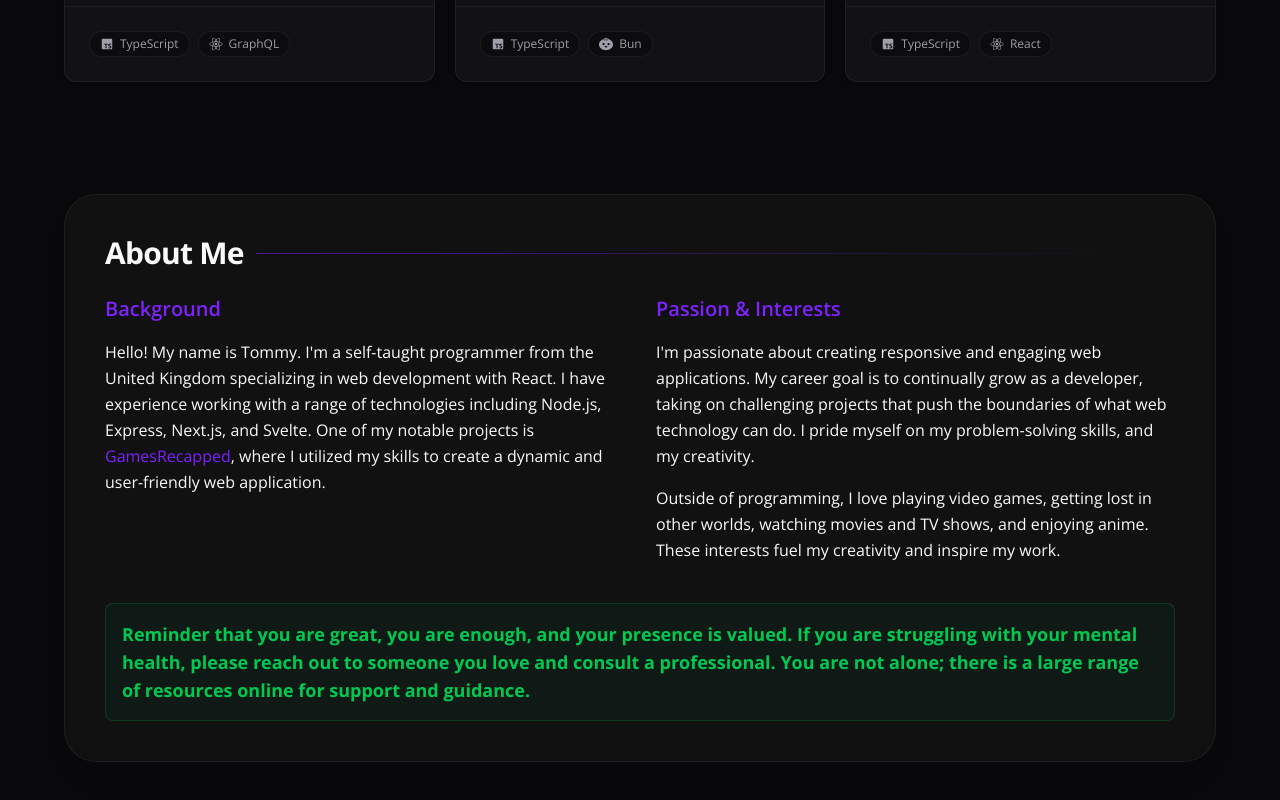
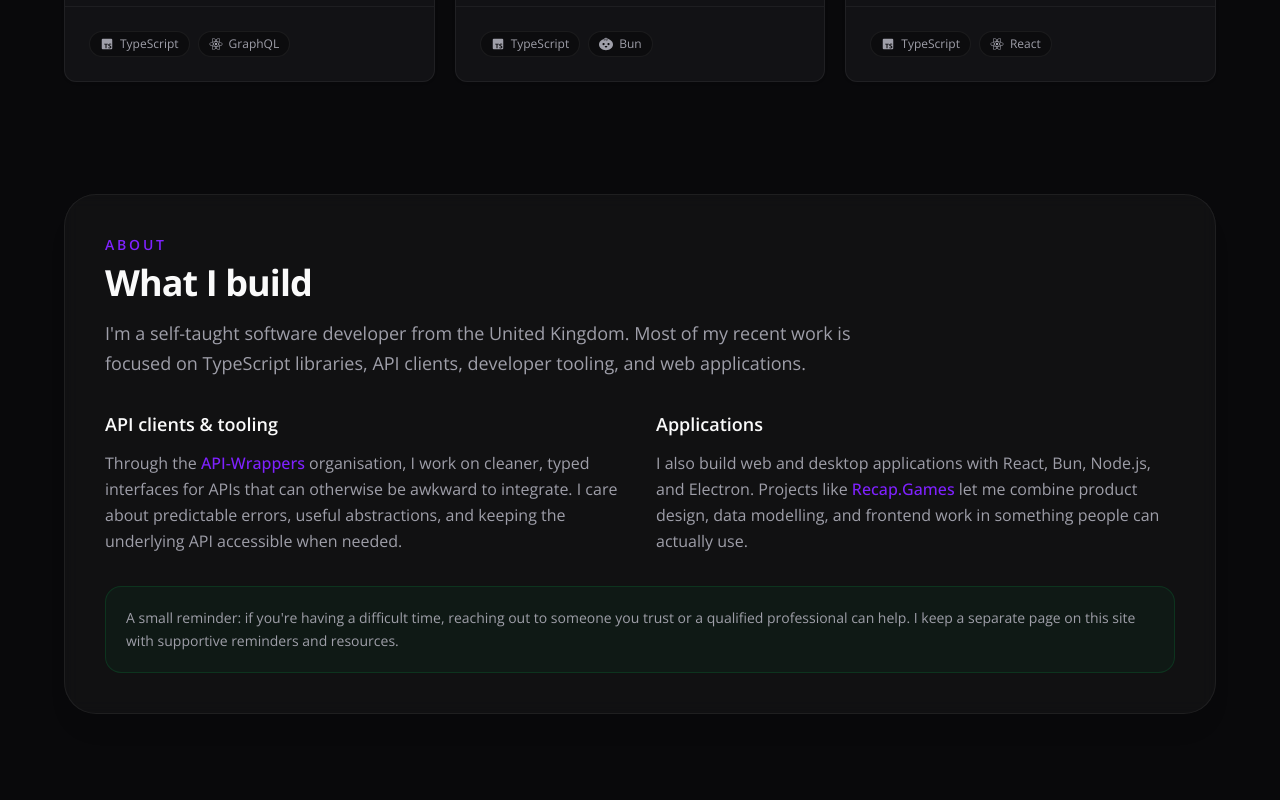
Before and after one commit to TDanks2000/tdanks, a React (Vite) app: page / in a window 1280 px wide. Shown: the part 1409-2209 px from the top of the page. Built offline with nearby package versions, Linux system fonts and the light colour scheme; a web font is replaced by a local one.

Commit message:
update about section

```diff
--- a/src/components/aboutMe/index.tsx
+++ b/src/components/aboutMe/index.tsx
@@ -1,73 +1,61 @@
 import { Link } from "@tanstack/react-router";
-import { motion } from "framer-motion";
 
 const AboutMe = () => {
 	return (
-		<div className="flex flex-col gap-6">
-			<div className="flex items-center gap-3">
-				<h2 className="text-3xl font-bold tracking-tight">About Me</h2>
-				<div className="h-px grow bg-linear-to-r from-primary/50 to-transparent"></div>
+		<div className="flex flex-col gap-8">
+			<div className="max-w-3xl">
+				<p className="mb-2 text-sm font-semibold uppercase tracking-[0.2em] text-primary">
+					About
+				</p>
+				<h2 className="text-3xl font-bold tracking-tight sm:text-4xl">What I build</h2>
+				<p className="mt-4 text-base leading-relaxed text-muted-foreground sm:text-lg">
+					I&apos;m a self-taught software developer from the United Kingdom. Most of my recent work is focused on TypeScript libraries, API clients, developer tooling, and web applications.
+				</p>
 			</div>
 
-			<div className="grid grid-cols-1 gap-8 md:grid-cols-2">
-				<div className="space-y-4">
-					<h3 className="text-xl font-semibold text-primary">Background</h3>
-					<p className="text-base leading-relaxed">
-						Hello! My name is Tommy. I'm a self-taught programmer from the
-						United Kingdom specializing in web development with React. I have
-						experience working with a range of technologies including Node.js,
-						Express, Next.js, and Svelte. One of my notable projects is{" "}
+			<div className="grid gap-8 md:grid-cols-2">
+				<div className="space-y-3">
+					<h3 className="text-lg font-semibold">API clients & tooling</h3>
+					<p className="leading-relaxed text-muted-foreground">
+						Through the{" "}
+						<a
+							href="https://github.com/Api-Wrappers"
+							target="_blank"
+							rel="noopener noreferrer"
+							className="font-medium text-primary underline-offset-4 hover:underline"
+						>
+							API-Wrappers
+						</a>{" "}
+						organisation, I work on cleaner, typed interfaces for APIs that can otherwise be awkward to integrate. I care about predictable errors, useful abstractions, and keeping the underlying API accessible when needed.
+					</p>
+				</div>
+
+				<div className="space-y-3">
+					<h3 className="text-lg font-semibold">Applications</h3>
+					<p className="leading-relaxed text-muted-foreground">
+						I also build web and desktop applications with React, Bun, Node.js, and Electron. Projects like{" "}
 						<a
 							href="https://recap.games/"
 							target="_blank"
 							rel="noopener noreferrer"
-							className="text-primary transition-all hover:underline  hover:text-primary focus:text-primary"
+							className="font-medium text-primary underline-offset-4 hover:underline"
 						>
-							GamesRecapped
-						</a>
-						, where I utilized my skills to create a dynamic and user-friendly
-						web application.
-					</p>
-				</div>
-
-				<div className="space-y-4">
-					<h3 className="text-xl font-semibold text-primary">
-						Passion & Interests
-					</h3>
-					<p className="text-base leading-relaxed">
-						I'm passionate about creating responsive and engaging web
-						applications. My career goal is to continually grow as a developer,
-						taking on challenging projects that push the boundaries of what web
-						technology can do. I pride myself on my problem-solving skills, and
-						my creativity.
-					</p>
-					<p className="text-base leading-relaxed">
-						Outside of programming, I love playing video games, getting lost in
-						other worlds, watching movies and TV shows, and enjoying anime.
-						These interests fuel my creativity and inspire my work.
+							Recap.Games
+						</a>{" "}
+						let me combine product design, data modelling, and frontend work in something people can actually use.
 					</p>
 				</div>
 			</div>
 
-			<motion.div
-				className="mt-4 p-4 border border-green-500/20 rounded-lg bg-green-500/5"
-				whileHover={{ scale: 1.01 }}
-				transition={{ type: "spring", stiffness: 300 }}
-			>
-				<strong className="text-lg text-green-500 group block">
-					<Link
-						to="/mental-health/quote"
-						target="_blank"
-						className="transition-all group-hover:opacity-75 group-focus-within:opacity-75 block"
-					>
-						Reminder that you are great, you are enough, and your presence is
-						valued. If you are struggling with your mental health, please reach
-						out to someone you love and consult a professional. You are not
-						alone; there is a large range of resources online for support and
-						guidance.
-					</Link>
-				</strong>
-			</motion.div>
+			<div className="rounded-2xl border border-green-500/15 bg-green-500/5 p-5 text-sm leading-relaxed text-muted-foreground">
+				<Link
+					to="/mental-health/quote"
+					target="_blank"
+					className="transition-colors hover:text-foreground"
+				>
+					A small reminder: if you&apos;re having a difficult time, reaching out to someone you trust or a qualified professional can help. I keep a separate page on this site with supportive reminders and resources.
+				</Link>
+			</div>
 		</div>
 	);
 };
```
